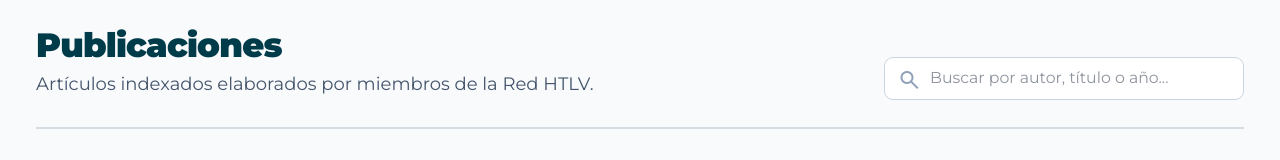
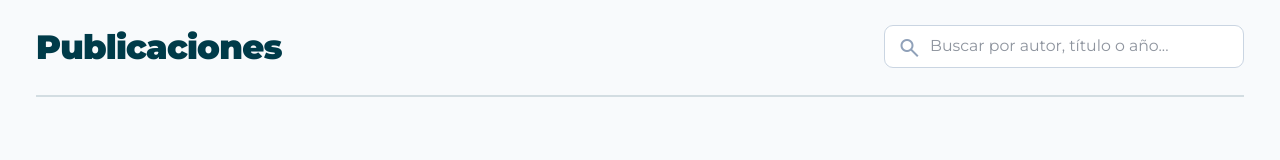
Before and after one commit to JosueFlorian17/htlv-web, a Next.js app in the folder frontend/: page /publicaciones in a window 1280 px wide. Shown: the part 173-333 px from the top of the page. Built offline with nearby package versions, Linux system fonts and the light colour scheme; no server answers.

Commit message:
style: remover subtitulo de publicaciones dejando solo el titulo principal

```diff
--- a/frontend/src/app/publicaciones/page.js
+++ b/frontend/src/app/publicaciones/page.js
@@ -145,11 +145,6 @@ export default function PublicacionesPage() {
             <h1 className="text-2xl sm:text-3xl font-bold text-[#003B49] tracking-tight">
               {lang === 'es' ? 'Publicaciones' : 'Publications'}
             </h1>
-            <p className="text-sm sm:text-base text-slate-600 mt-1">
-              {lang === 'es'
-                ? 'Artículos indexados elaborados por miembros de la Red HTLV.'
-                : 'Peer-reviewed articles authored by members of the HTLV Network.'}
-            </p>
           </div>
 
           {/* Buscador Simple */}
```
